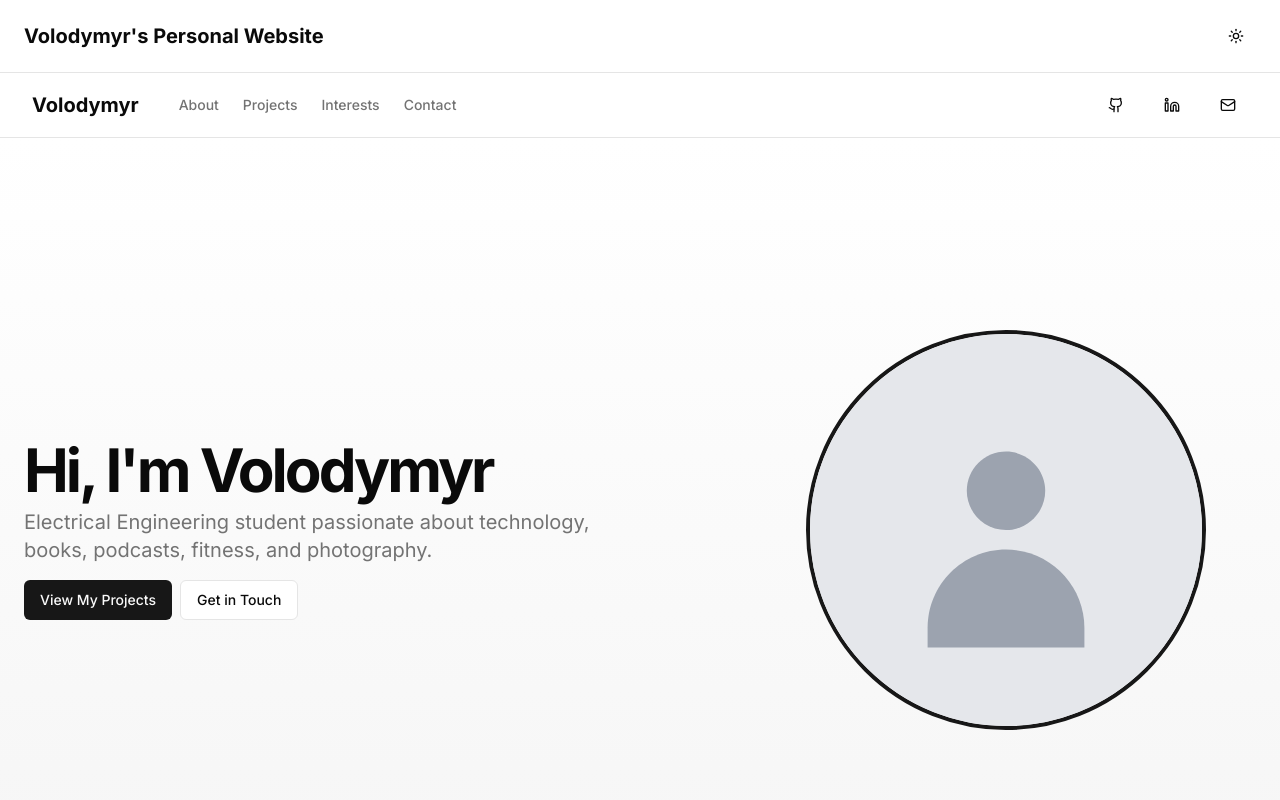
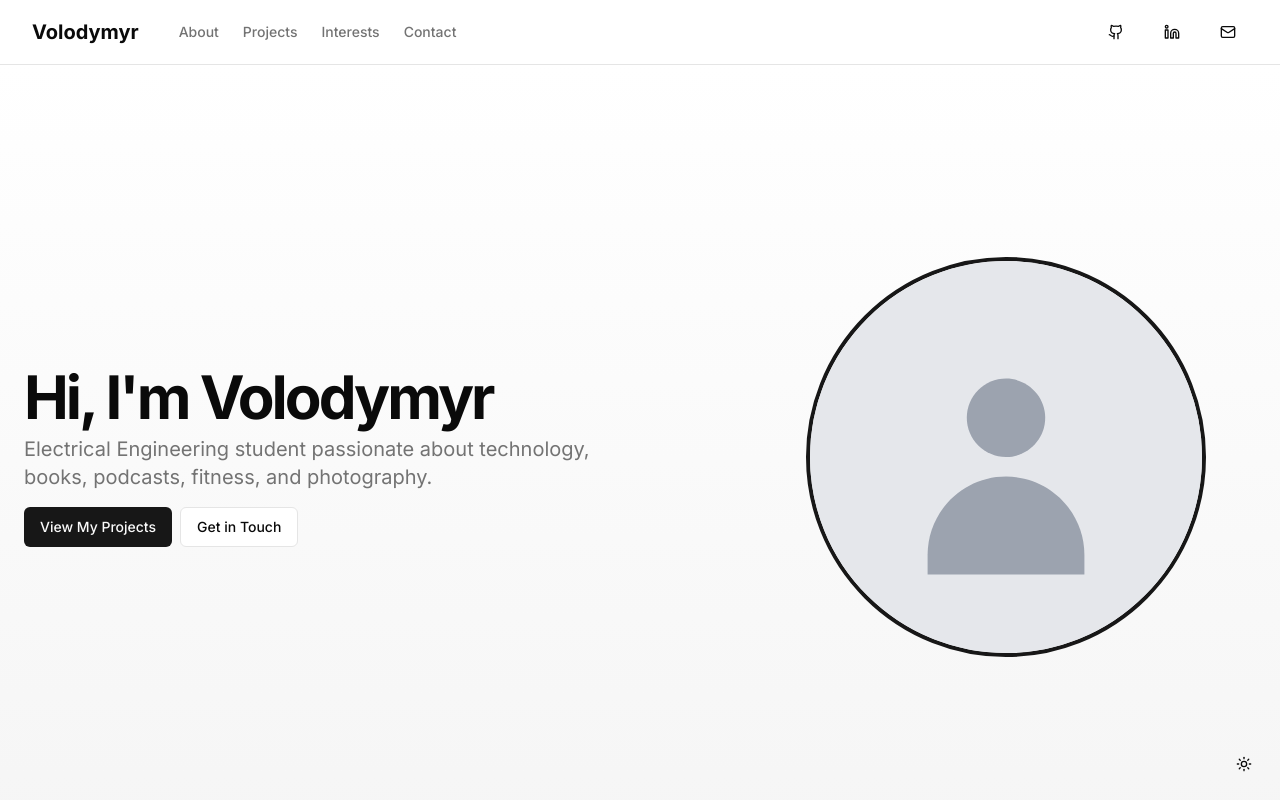
Before and after one commit to VSTimeless/volodymyr-pesr-web, a Next.js app: page / in a window 1280 px wide. Shown: the top 800 px of the page. Built offline with nearby package versions, Linux system fonts and the light colour scheme.

Commit message:
refactor: move theme toggle to sticky bottom-right, remove header

```diff
--- a/app/layout.tsx
+++ b/app/layout.tsx
@@ -25,10 +25,9 @@ export default function RootLayout({
           enableSystem
           disableTransitionOnChange
         >
-          <header className="w-full flex items-center justify-between px-6 py-4 border-b bg-background/80 backdrop-blur-md sticky top-0 z-50">
-            <h1 className="text-xl font-bold">Volodymyr's Personal Website</h1>
+          <div className="fixed bottom-4 right-4 z-50">
             <ThemeToggle />
-          </header>
+          </div>
           {children}
         </ThemeProvider>
       </body>
```
